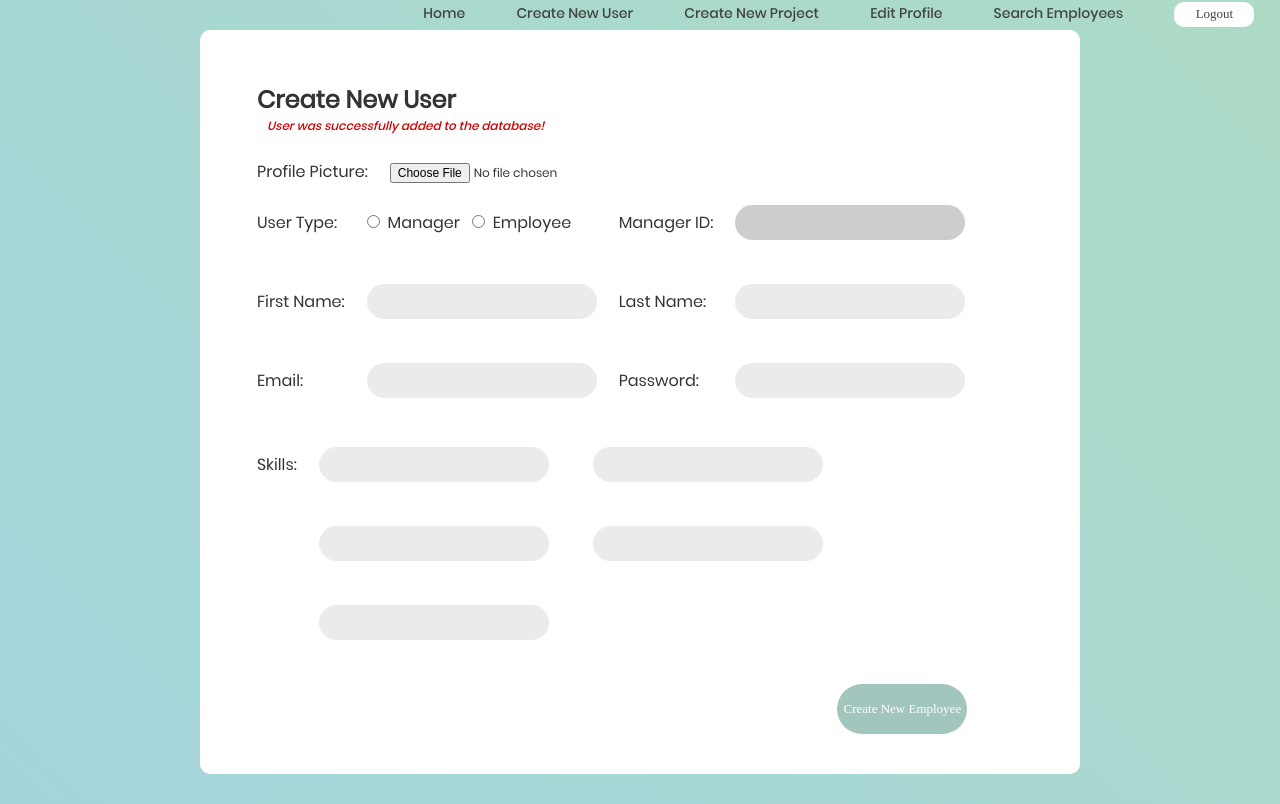
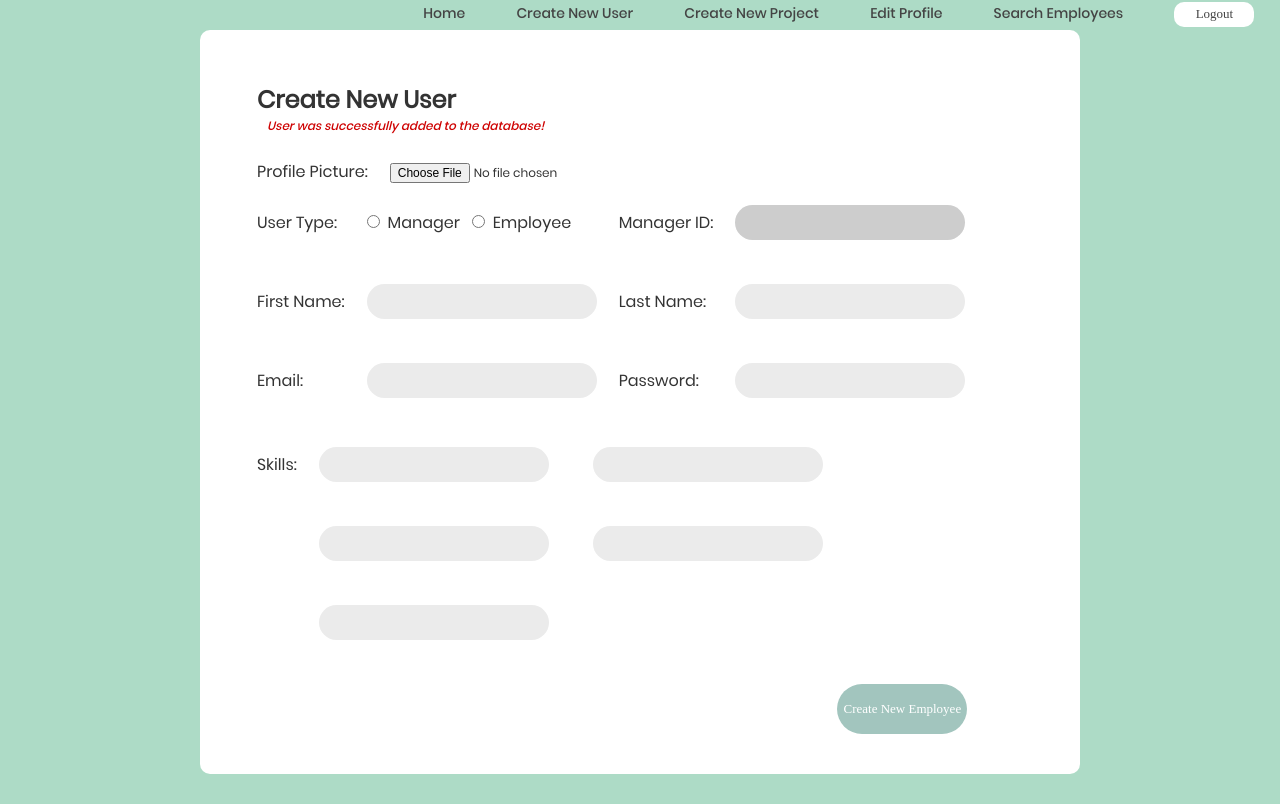
Before and after one commit to RyanDJScott/CS372---Group-Project, a PHP site: page /manager-views/manager-create-new-user.php?success=1 in a window 1280 px wide. Run offline with PHP 8.4, Linux system fonts and the light colour scheme; the visitor is signed in with stand-in values (Sample User, id 1); data that the repository does not hold is empty; some libraries are stand-ins or nearby versions; some web fonts are replaced.

Commit message:
Small changes

```diff
--- a/employee-views/employee-edit-profile.php
+++ b/employee-views/employee-edit-profile.php
@@ -123,7 +123,7 @@
                 }
 
                 // Check file size
-                if ($_FILES["profilePicture"]["size"] > 2000000)
+                if ($_FILES["profilePicture"]["size"] > 2097152)
                 {
                     $uploadOk = 0;
                     $imageError = "The picture file size cannot exceed 2 MB!";
--- a/manager-views/manager-create-new-user.php
+++ b/manager-views/manager-create-new-user.php
@@ -84,7 +84,7 @@
                                 }
 
                                 // Check file size
-                                if ($_FILES["profilePicture"]["size"] > 2000000) {
+                                if ($_FILES["profilePicture"]["size"] > 2097152) {
                                     $uploadError = "The picture file size cannot exceed 2 MB!";
                                     $uploadOk = 0;
                                 }
--- a/manager-views/manager-edit-profile.php
+++ b/manager-views/manager-edit-profile.php
@@ -107,7 +107,7 @@
         $fnField = trim($_POST["firstName"]);
         $lnField = trim($_POST["lastName"]);
         $emailField = trim($_POST["email"]);
-        $profileField = trim($_POST["managerBio"]);
+        $profileField = trim($_POST["bio"]);
         $passwordField = trim($_POST["password"]);
         $confirmPasswordField = trim($_POST["confirmPassword"]);
         $inputError = $imageError = "";
@@ -131,7 +131,7 @@
                 }
 
                 // Check file size
-                if ($_FILES["profilePicture"]["size"] > 2000000)
+                if ($_FILES["profilePicture"]["size"] > 2097152)
                 {
                     $uploadOk = 0;
                     $imageError = "The picture file size cannot exceed 2 MB!";
--- a/stylesheet.css
+++ b/stylesheet.css
@@ -34,6 +34,7 @@
       height: 100%;
       font-family: Poppins-Regular, sans-serif;
       color: #333333;
+      background-color: #addbc6;
   }
 
   /*---------------------------------------------*/
@@ -153,7 +154,6 @@
     justify-content: center;
     align-items: center;
     padding: 30px;
-    background: linear-gradient(-135deg, #addbc6, #a4d5dd);
   }
 
   .card-container {
```
